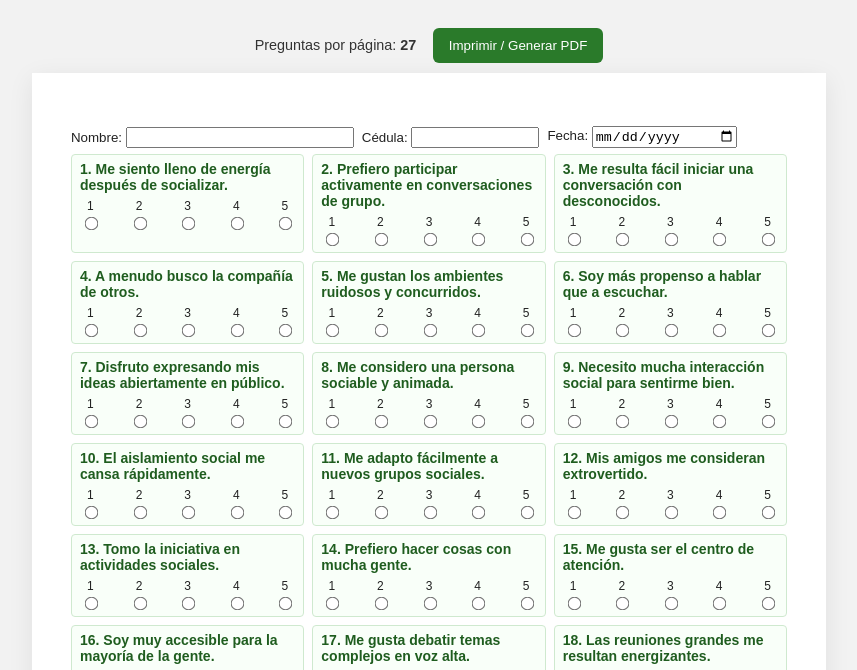
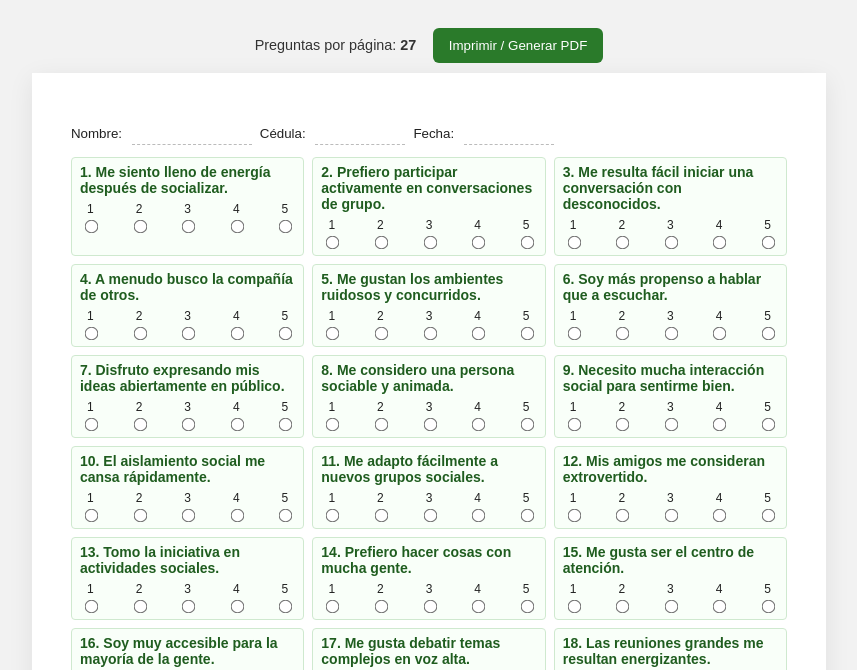
Before and after one commit to FABIOR1981/techfaro-webutilidades, a website: page html/mbti_para_imprimir_a4.html in a window 1280 px wide. Shown: the part 118-788 px from the top of the page, without its empty margins (211-1068 px from the left). Drawn offline with Linux system fonts and the light colour scheme.

Commit message:
nuevo html

```diff
--- a/html/mbti_para_imprimir_a4.html
+++ b/html/mbti_para_imprimir_a4.html
@@ -22,6 +22,15 @@
         .page { background: white; box-sizing: border-box; padding: 8mm 10mm 10mm 10mm; margin-bottom: 8mm; border: 1px solid transparent; }
         /* Top-safe: espacio extra por si el motor recorta la parte superior */
         .page::before { content: ''; display:block; height: 6mm; }
+
+        /* Encabezado imprimible por hoja (líneas para completar a mano) */
+        .sheet-header-print { display:flex; gap:8px; align-items:center; margin-bottom:6px; font-size:10pt; flex-wrap:wrap; }
+        .sheet-header-print .print-line { display:inline-block; min-width:120px; border-bottom:1px solid #000; padding-bottom:3px; color: #000; }
+        .sheet-header-print .print-label { margin-right:6px; color:#222; font-weight:500; }
+        .sheet-header-print .print-field-small { min-width:90px; }
+        @media screen {
+            .sheet-header-print .print-line { border-bottom:1px dashed #bbb; color:#333; }
+        }
 
         /* Cuadrícula: 3 columnas, 9 filas (27 items por página)*/
         .page-grid { display: grid; grid-template-columns: repeat(3, 1fr); grid-auto-rows: minmax(34px, auto); gap: 8px; grid-auto-flow: row; }
@@ -203,12 +212,15 @@
 
             // Cabecera por hoja (Nombre / Cédula / Fecha)
             const headerDiv = document.createElement('div');
-            headerDiv.className = 'sheet-header';
+            headerDiv.className = 'sheet-header-print';
+            const nombreVal = (copyAll && globalNombre) ? escapeHtml(globalNombre) : '';
+            const cedulaVal = (copyAll && globalCedula) ? escapeHtml(globalCedula) : '';
+            const fechaVal = (copyAll && globalFecha) ? escapeHtml(globalFecha) : '';
             headerDiv.innerHTML = `
-                <div style="display:flex; gap:8px; align-items:center; margin-bottom:6px; font-size:10pt; flex-wrap:wrap;">
-                    <label style="min-width:160px">Nombre: <input type="text" class="sheet-nombre" name="nombre_page_${pageIdx+1}" style="width:220px" value="${escapeHtmlAttr(copyAll?globalNombre:'')}"></label>
-                    <label style="min-width:110px">Cédula: <input type="text" class="sheet-cedula" name="cedula_page_${pageIdx+1}" style="width:120px" value="${escapeHtmlAttr(copyAll?globalCedula:'')}"></label>
-                    <label>Fecha: <input type="date" class="sheet-fecha" name="fecha_page_${pageIdx+1}" style="width:140px" value="${copyAll?globalFecha:''}"></label>
+                <div class="sheet-header-print">
+                    <div><span class="print-label">Nombre:</span> <span class="print-line print-field">${nombreVal || '&nbsp;&nbsp;&nbsp;&nbsp;&nbsp;&nbsp;&nbsp;&nbsp;&nbsp;&nbsp;&nbsp;&nbsp;&nbsp;&nbsp;&nbsp;&nbsp;&nbsp;&nbsp;&nbsp;&nbsp;'}</span></div>
+                    <div><span class="print-label">Cédula:</span> <span class="print-line print-field-small">${cedulaVal || '&nbsp;&nbsp;&nbsp;&nbsp;&nbsp;&nbsp;&nbsp;&nbsp;&nbsp;'}</span></div>
+                    <div><span class="print-label">Fecha:</span> <span class="print-line print-field-small">${fechaVal || '&nbsp;&nbsp;&nbsp;&nbsp;&nbsp;&nbsp;&nbsp;&nbsp;'}</span></div>
                 </div>
             `;
             page.appendChild(headerDiv);
@@ -248,9 +260,9 @@
         const f = document.getElementById('globalFecha')?.value || '';
         if(!copyAll) return;
         document.querySelectorAll('.page').forEach(page=>{
-            const sN = page.querySelector('.sheet-nombre'); if(sN) sN.value = n;
-            const sC = page.querySelector('.sheet-cedula'); if(sC) sC.value = c;
-            const sF = page.querySelector('.sheet-fecha'); if(sF) sF.value = f;
+            const sN = page.querySelector('.print-line.print-field'); if(sN) sN.innerHTML = n ? escapeHtml(n) : '&nbsp;&nbsp;&nbsp;&nbsp;&nbsp;&nbsp;&nbsp;&nbsp;&nbsp;&nbsp;&nbsp;&nbsp;&nbsp;&nbsp;&nbsp;';
+            const sC = page.querySelector('.print-line.print-field-small'); if(sC) sC.innerHTML = c ? escapeHtml(c) : '&nbsp;&nbsp;&nbsp;&nbsp;&nbsp;&nbsp;&nbsp;&nbsp;';
+            const sF = page.querySelectorAll('.print-line.print-field-small')[1]; if(sF) sF.innerHTML = f ? escapeHtml(f) : '&nbsp;&nbsp;&nbsp;&nbsp;&nbsp;&nbsp;&nbsp;&nbsp;';
         });
     }
 
```
